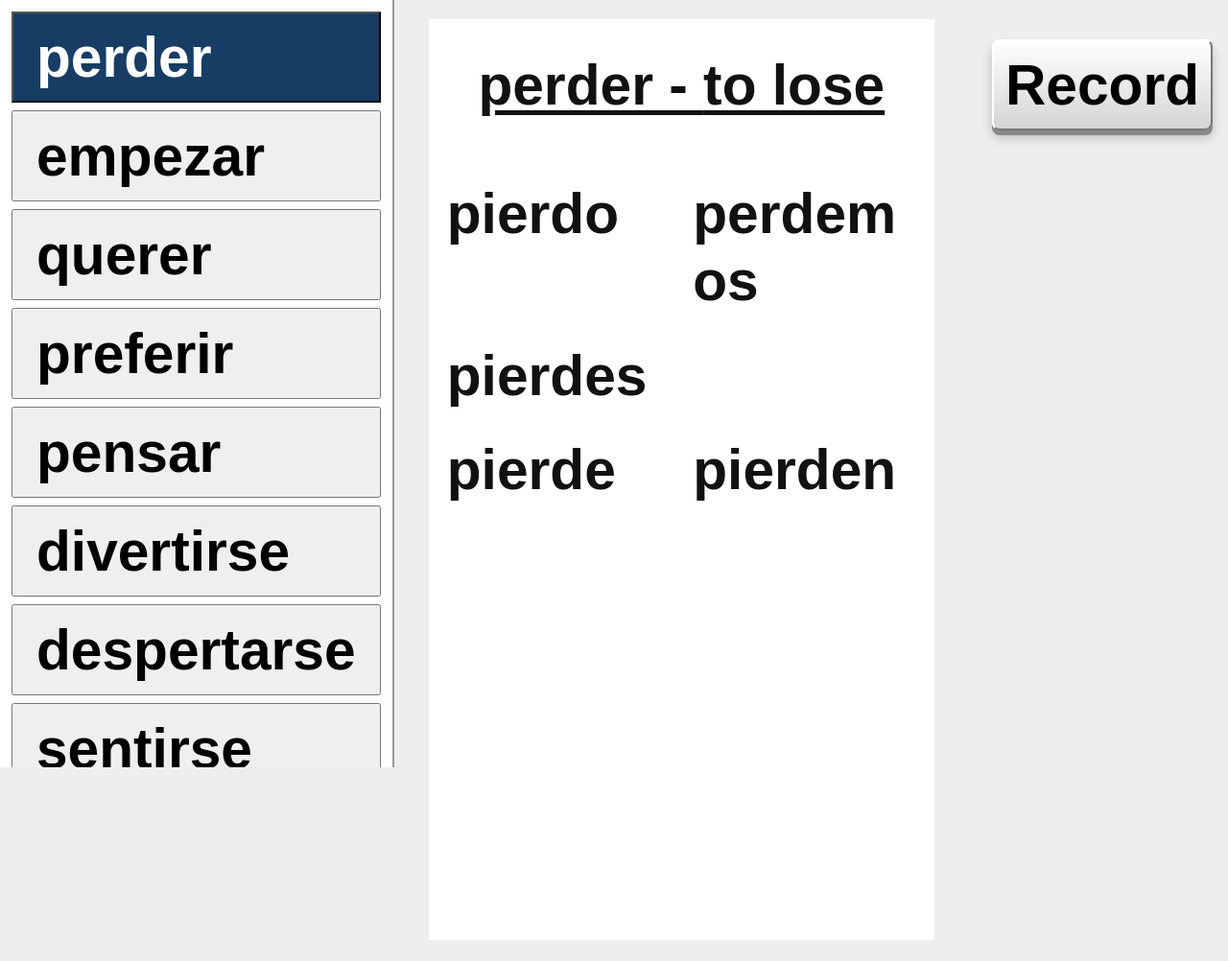
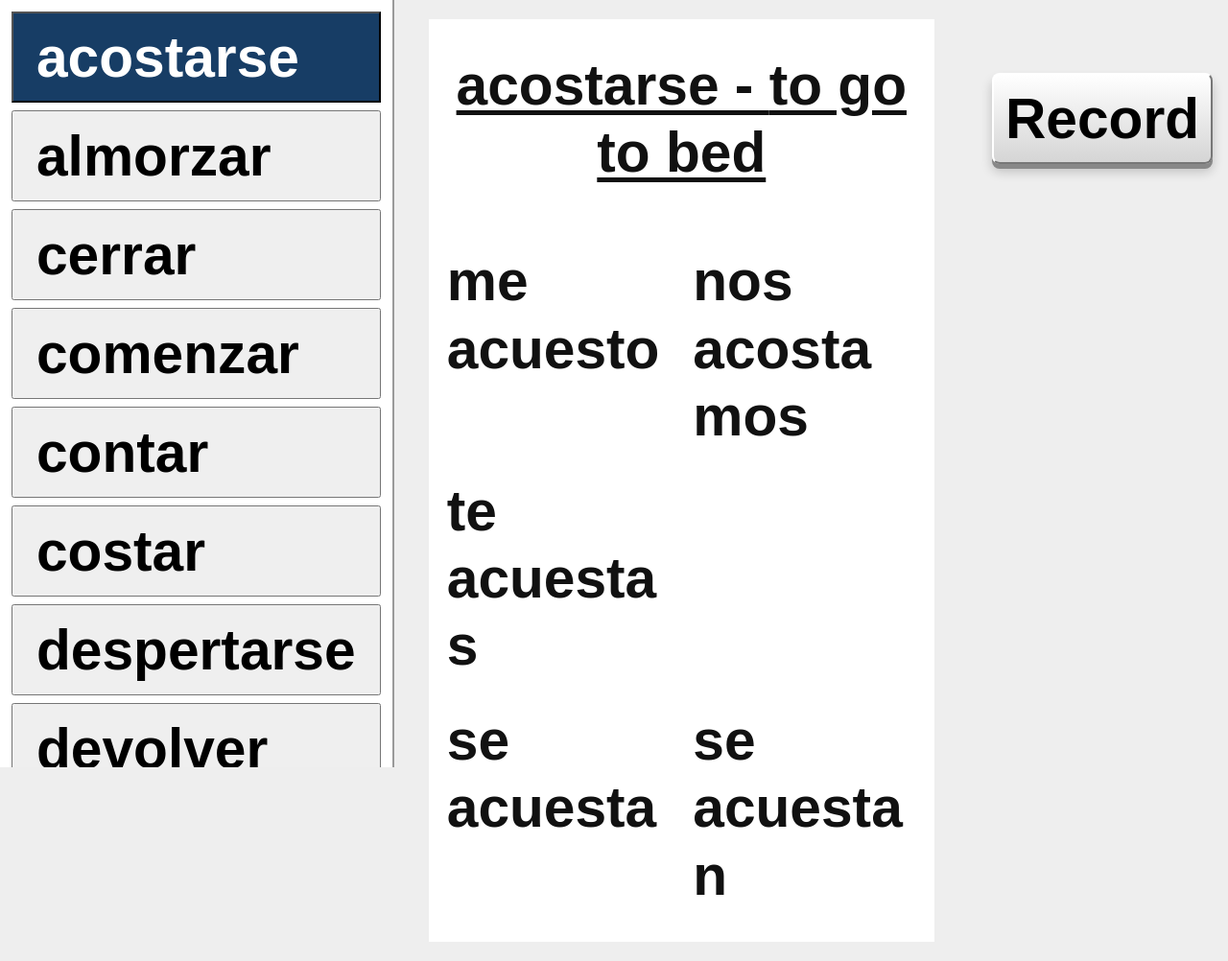
Before and after one commit to esemmelman/preterito2, a plain HTML site: page index.html in a window 1280 px wide. Shown: the whole page at 96% size. Drawn offline with nearby package versions, Linux system fonts and the light colour scheme.

Commit message:
Sort verb navigation alphabetically

```diff
--- a/index.html
+++ b/index.html
@@ -111,6 +111,7 @@
       ["seguir", "to follow; to continue", ["sigo", "seguimos", "sigues", "", "sigue", "siguen"]],
       ["vestirse", "to get dressed", ["me visto", "nos vestimos", "te vistes", "", "se viste", "se visten"]]
     ];
+    verbs.sort((a, b) => a[0].localeCompare(b[0], 'es'));
     const pages = document.getElementById('pages');
     const cards = [];
     for (const [infinitive, meaning, forms] of verbs) {
```
Also changed, not shown: 1 other file.
